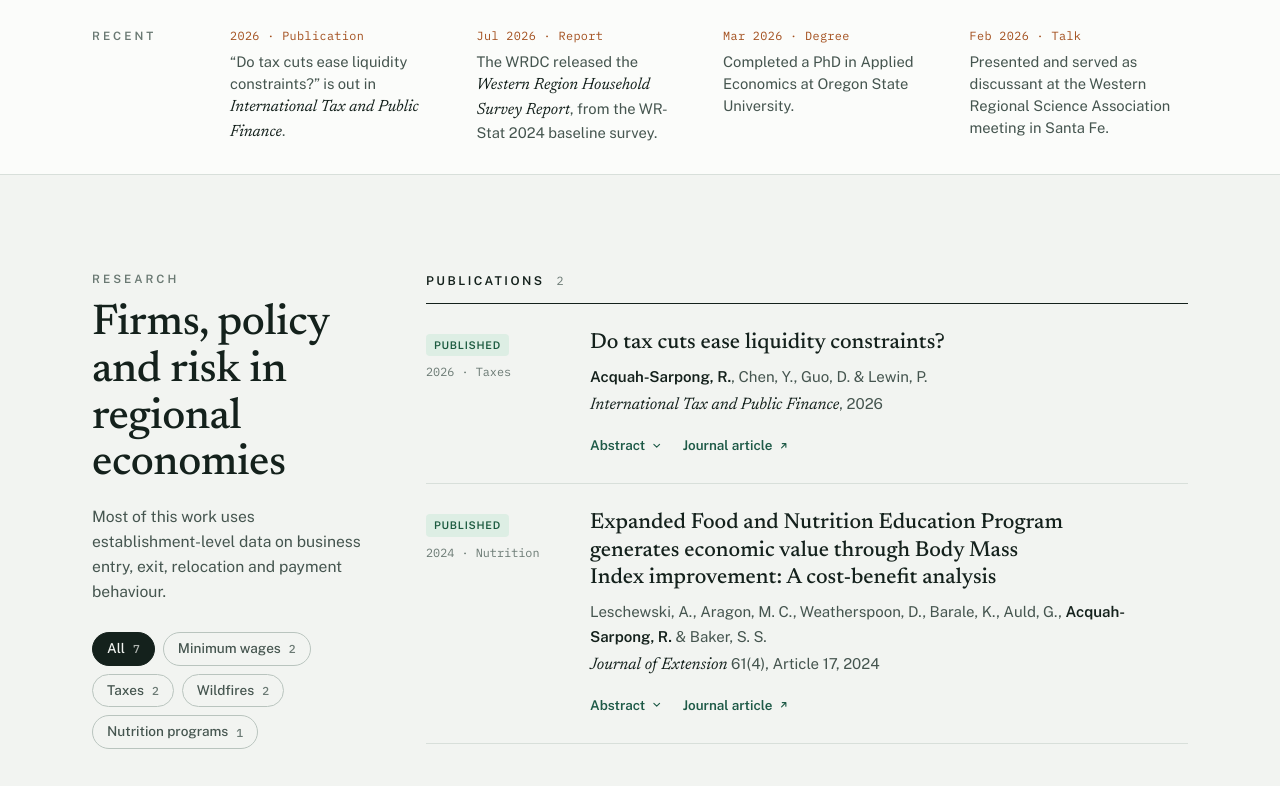
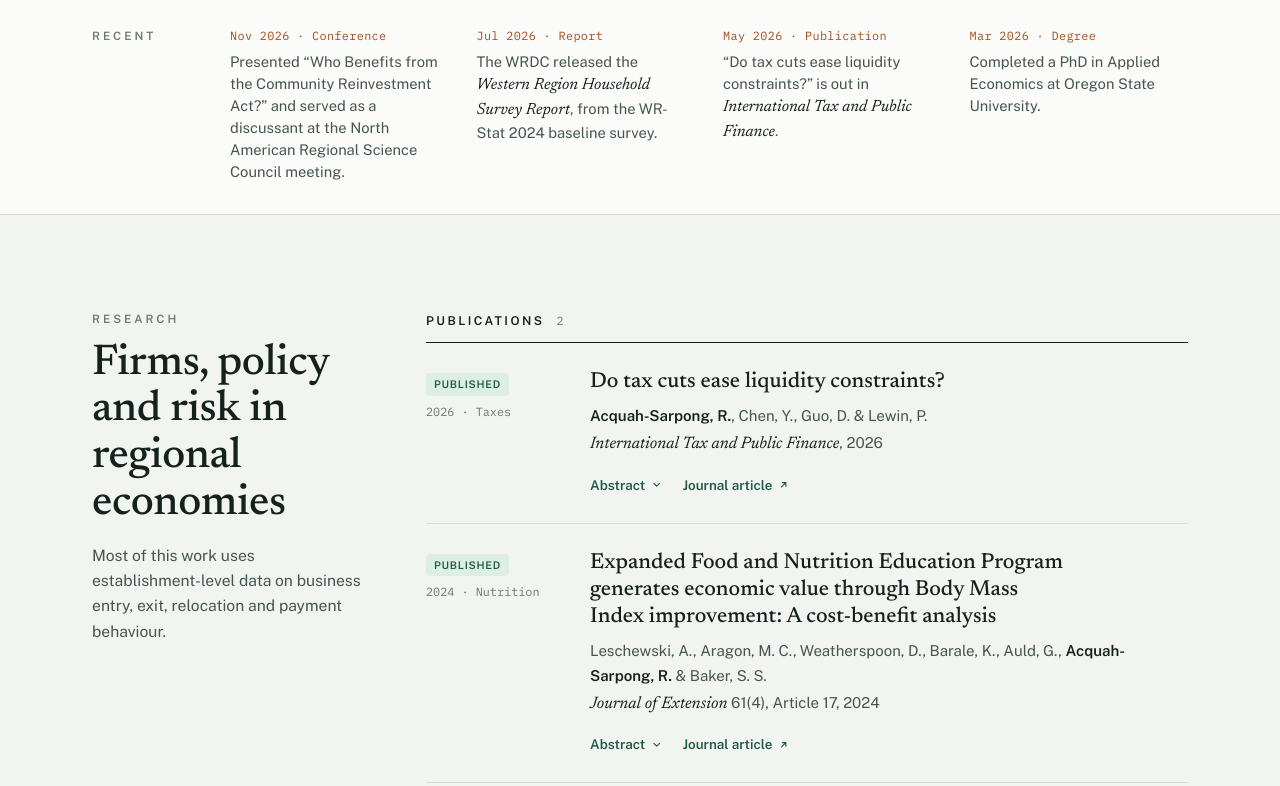
Before and after one commit to Rasarpong/Rasarpong.github.io, a plain HTML site: page index.html in a window 1280 px wide. Shown: the part 799-1585 px from the top of the page. Drawn offline with nearby package versions, Linux system fonts and the light colour scheme.

Commit message:
Recent: NARSC Nov 2026, ITPF May 2026, four items; remove research topic filters
Co-Authored-By: Claude Opus 5.5 <noreply@anthropic.com>

```diff
--- a/index.html
+++ b/index.html
@@ -142,12 +142,6 @@ h2{margin:0 0 16px;font-family:var(--font-display);font-weight:500;font-size:cla
 @media (max-width:900px){.section{padding-block:64px}.sheet{grid-template-columns:1fr;gap:32px}.aside{position:static}}
 
 /* Research */
-.filters{display:flex;flex-wrap:wrap;gap:8px;margin-top:28px}
-.filter{display:inline-flex;align-items:center;gap:8px;font:500 .85rem/1 var(--font-body);padding:9px 14px;border-radius:999px;border:1px solid var(--rule-strong);background:transparent;color:var(--ink-2);cursor:pointer;transition:background-color .2s,color .2s,border-color .2s}
-.filter:hover{border-color:var(--ink-2);color:var(--ink)}
-.filter .n{font-family:var(--font-mono);font-size:.72rem;color:var(--ink-3)}
-.filter[aria-pressed="true"]{background:var(--ink);border-color:var(--ink);color:var(--paper)}
-.filter[aria-pressed="true"] .n{color:inherit;opacity:.7}
 .group + .group{margin-top:56px}
 .group-head{display:flex;align-items:baseline;gap:12px;padding-bottom:12px;border-bottom:1.5px solid var(--ink)}
 .group-head h3{margin:0;font:600 .76rem/1.4 var(--font-body);letter-spacing:.2em;text-transform:uppercase}
@@ -312,10 +306,10 @@ h2{margin:0 0 16px;font-family:var(--font-display);font-weight:500;font-size:cla
   <section class="recent" aria-label="Recent news">
     <div class="wrap">
       <p class="label">Recent</p>
-      <div class="news"><time>2026 &middot; Publication</time><p>&ldquo;Do tax cuts ease liquidity constraints?&rdquo; is out in <i>International Tax and Public Finance</i>.</p></div>
+      <div class="news"><time>Nov 2026 &middot; Conference</time><p>Presented &ldquo;Who Benefits from the Community Reinvestment Act?&rdquo; and served as a discussant at the North American Regional Science Council meeting.</p></div>
       <div class="news"><time>Jul 2026 &middot; Report</time><p>The WRDC released the <i>Western Region Household Survey Report</i>, from the WR-Stat 2024 baseline survey.</p></div>
+      <div class="news"><time>May 2026 &middot; Publication</time><p>&ldquo;Do tax cuts ease liquidity constraints?&rdquo; is out in <i>International Tax and Public Finance</i>.</p></div>
       <div class="news"><time>Mar 2026 &middot; Degree</time><p>Completed a PhD in Applied Economics at Oregon State University.</p></div>
-      <div class="news"><time>Feb 2026 &middot; Talk</time><p>Presented and served as discussant at the Western Regional Science Association meeting in Santa Fe.</p></div>
     </div>
   </section>
 
@@ -325,18 +319,11 @@ h2{margin:0 0 16px;font-family:var(--font-display);font-weight:500;font-size:cla
         <p class="label">Research</p>
         <h2 id="research-h">Firms, policy and risk in regional economies</h2>
         <p class="intro">Most of this work uses establishment-level data on business entry, exit, relocation and payment behaviour.</p>
-        <div class="filters" role="group" aria-label="Filter papers by topic">
-          <button class="filter" type="button" data-topic="all" aria-pressed="true">All <span class="n"></span></button>
-          <button class="filter" type="button" data-topic="wages" aria-pressed="false">Minimum wages <span class="n"></span></button>
-          <button class="filter" type="button" data-topic="tax" aria-pressed="false">Taxes <span class="n"></span></button>
-          <button class="filter" type="button" data-topic="fire" aria-pressed="false">Wildfires <span class="n"></span></button>
-          <button class="filter" type="button" data-topic="nutrition" aria-pressed="false">Nutrition programs <span class="n"></span></button>
-        </div>
       </div>
 
       <div class="content">
         <div class="group">
-          <div class="group-head"><h3>Publications</h3><span class="count"></span></div>
+          <div class="group-head"><h3>Publications</h3><span class="count">2</span></div>
 
           <article class="paper" data-topic="tax">
             <div class="paper-meta"><span class="status s-pub">Published</span><span class="meta-line">2026 &middot; Taxes</span></div>
@@ -368,7 +355,7 @@ h2{margin:0 0 16px;font-family:var(--font-display);font-weight:500;font-size:cla
         </div>
 
         <div class="group">
-          <div class="group-head"><h3>Under review</h3><span class="count"></span></div>
+          <div class="group-head"><h3>Under review</h3><span class="count">2</span></div>
 
           <article class="paper" data-topic="wages">
             <div class="paper-meta"><span class="status s-rr">Revised &amp; resubmitted</span><span class="meta-line">Minimum wages</span></div>
@@ -400,7 +387,7 @@ h2{margin:0 0 16px;font-family:var(--font-display);font-weight:500;font-size:cla
         </div>
 
         <div class="group">
-          <div class="group-head"><h3>Working papers</h3><span class="count"></span></div>
+          <div class="group-head"><h3>Working papers</h3><span class="count">3</span></div>
 
           <article class="paper" data-topic="fire">
             <div class="paper-meta"><span class="status s-wp">Working paper</span><span class="meta-line">Wildfires</span></div>
@@ -790,29 +777,6 @@ h2{margin:0 0 16px;font-family:var(--font-display);font-weight:500;font-size:cla
     new MutationObserver(function(){ schedule(true); }).observe(document.documentElement, { attributes: true, attributeFilter: ['data-theme'] });
   }
 
-  /* ---------- Research filters ---------- */
-  var papers = Array.prototype.slice.call(document.querySelectorAll('.paper'));
-  var groups = Array.prototype.slice.call(document.querySelectorAll('.group'));
-  var filters = Array.prototype.slice.call(document.querySelectorAll('.filter'));
-  var countGroups = function(){
-    groups.forEach(function(g){
-      var n = g.querySelectorAll('.paper:not([hidden])').length;
-      g.hidden = n === 0;
-      var c = g.querySelector('.count'); if (c) c.textContent = n;
-    });
-  };
-  filters.forEach(function(btn){
-    var t = btn.getAttribute('data-topic');
-    var n = t === 'all' ? papers.length : papers.filter(function(p){ return p.getAttribute('data-topic') === t; }).length;
-    var span = btn.querySelector('.n'); if (span) span.textContent = n;
-    btn.addEventListener('click', function(){
-      filters.forEach(function(b){ b.setAttribute('aria-pressed', String(b === btn)); });
-      papers.forEach(function(p){ p.hidden = !(t === 'all' || p.getAttribute('data-topic') === t); });
-      countGroups();
-    });
-  });
-  countGroups();
-
   /* ---------- Abstract toggles ---------- */
   Array.prototype.forEach.call(document.querySelectorAll('.act[aria-controls]'), function(b){
     b.addEventListener('click', function(){
```
